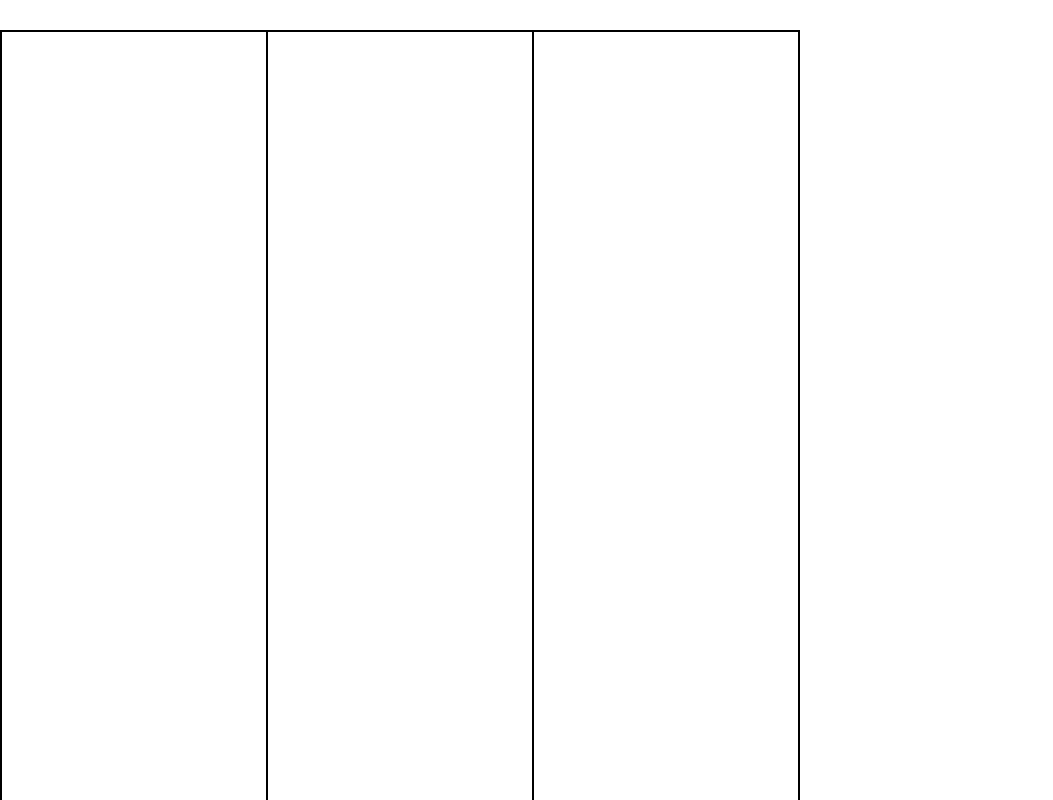
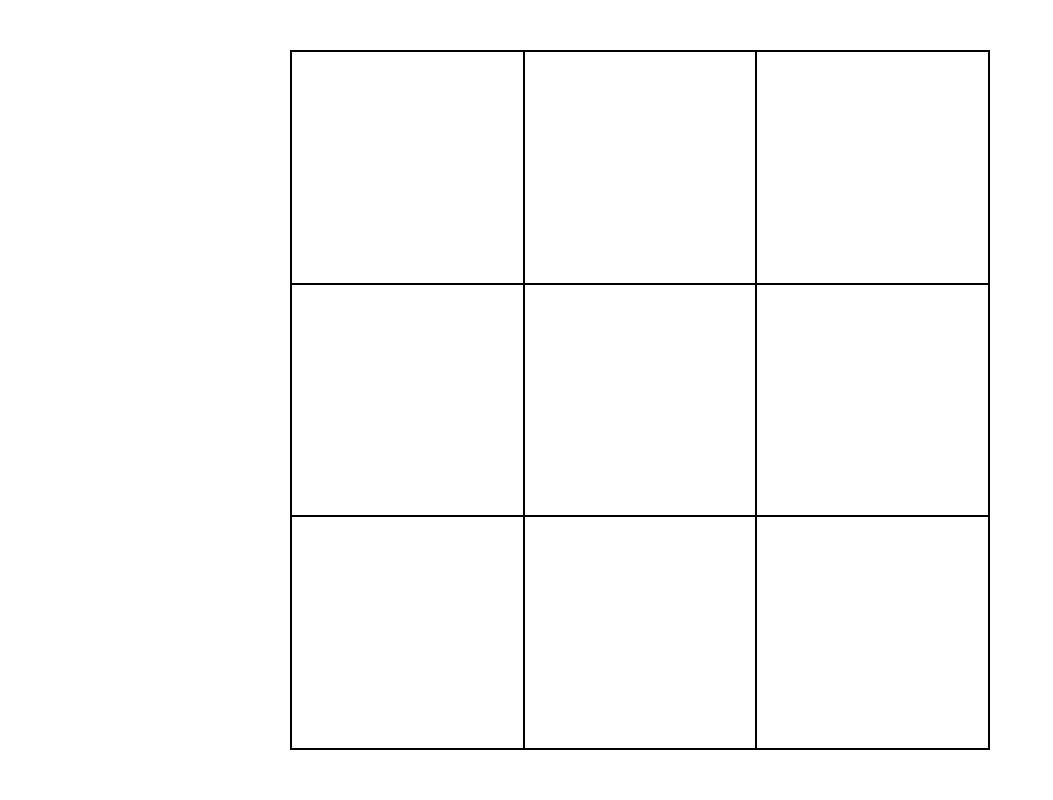
Before and after one commit to kato-11/0001_tic-tac-toe, a plain HTML site: page index.html in a window 1280 px wide. Shown: the top 800 px of the page, without its empty margins (0-1053 px from the left). Drawn offline with Linux system fonts and the light colour scheme.

Commit message:
[update]: ページ全体のスタイルを修正

```diff
--- a/style.css
+++ b/style.css
@@ -3,13 +3,20 @@
     全体の設定、および「まるばつゲーム」に関係のない設定
 ============================================================================ */
 * {
-    width: 100%;
-    height: 100vh;
     margin: 0;
     padding: 0;
 }
+body {
+    width: 100%;
+    height: 100vh;
+}
 #outer {
-    margin: 30px auto;
+    width: calc(100% - 100px);
+    height: calc(100% - 100px);
+    margin: 50px auto;
+    display: flex;
+    justify-content: center;
+    align-items: center;
 }
 
 
```
